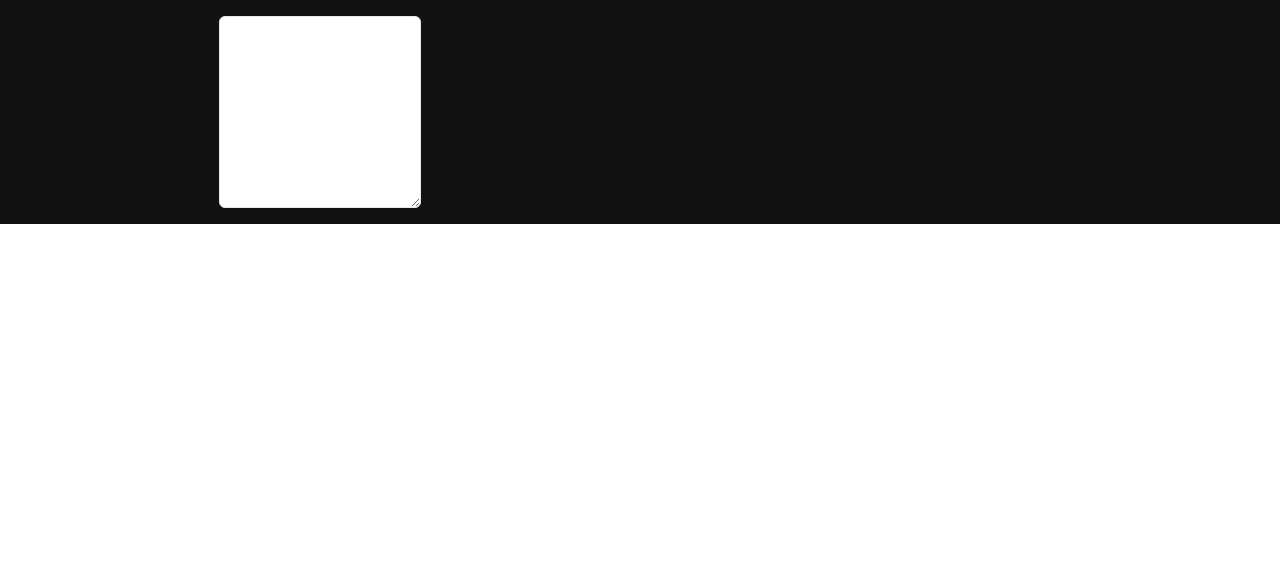
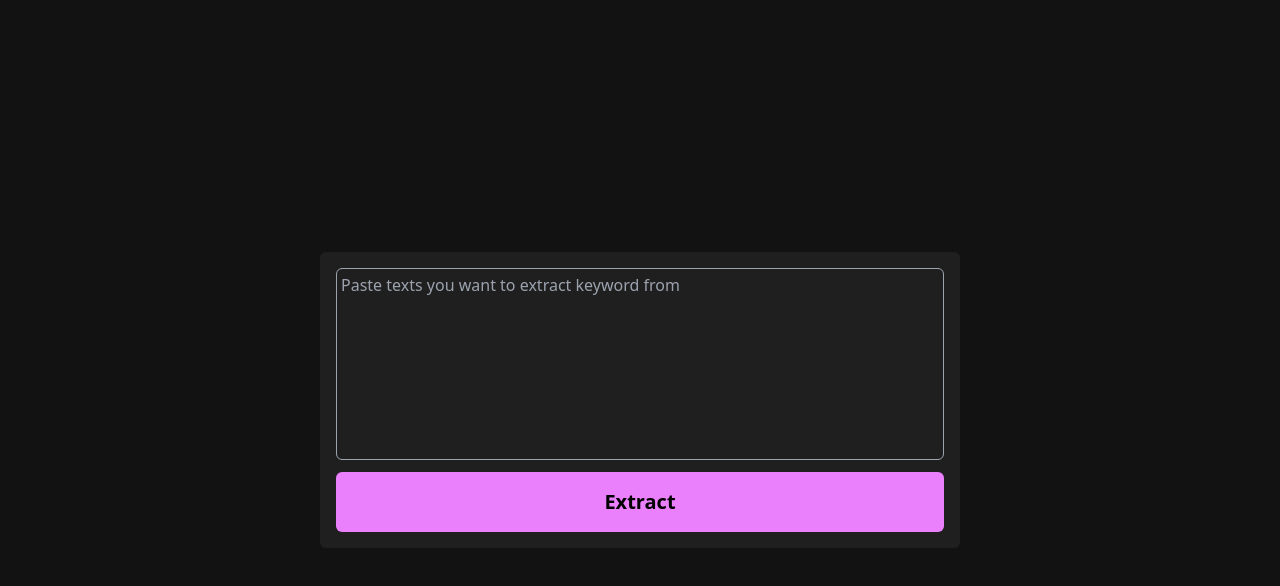
Before and after one commit to abubalo/keyword-extractor, a React (Vite) app: page / in a window 1280 px wide. Shown: the top 586 px of the page. Built offline with nearby package versions, Linux system fonts and the light colour scheme.

Commit message:
Modified App.jsx

```diff
--- a/src/App.jsx
+++ b/src/App.jsx
@@ -1,14 +1,111 @@
 import { useState } from "react";
+import Modal from "./Modal";
+import Toast from "./Toast";
 
 function App() {
+  const [isOpen, setIsOpen] = useState(false);
+  const [text, setText] = useState("");
+  const [keywords, setKeywords] = useState("");
+  const [loading, setLoading] = useState(false);
+  const [show, setShow] = useState(false);
 
-  const [isOpen, setIsOpen] = useState(false);
+  async function extractKeywords(e) {
+    setIsOpen(true);
+    setLoading(true);
 
-  return <main className="bg-background flex flex-col">
-    <div className="w-1/2 flex flex-col items-center justify-center p-4 text-slate-50 space-y-3 rounded-md">
-      <textarea name="" id="" className="h-48 overflow-auto border rounded-md"></textarea>
-    </div>
-  </main>;
+
+
+    const options = {
+      method: "POST",
+      headers: {
+        "Content-Type": "application/json",
+        authorization: `Bearer ${import.meta.env.VITE_OPENAI_API_KEY}`,
+      },
+
+      body: JSON.stringify({
+        model: "text-davinci-003",
+        prompt: `I want to act as an SEO expert, your taske is to generate or exctract key words from the following text. Make the the first letter uppercase seperated with commas \n\n ${text} `,
+        temperature: 0.5,
+        max_tokens: 60,
+        frequency_penalty: 0.8,
+      }),
+    };
+
+    if (text === "" && text.length < 20) {
+      setShow(true)
+      setIsOpen(false)
+    }else{
+
+      const response = await fetch(`${import.meta.env.VITE_URL}`, options);
+      const json = await response.json()
+
+      const data = json.choices[0].text.trim()
+      setKeywords(data)
+      console.log(data)
+      setLoading(false)
+    }
+
+  }
+
+  // console.log(keywords);
+  return (
+    <main className="w-full h-screen bg-background flex flex-col justify-center items-center">
+      <div className="w-1/2 flex flex-col items-center justify-center p-4 bg-secondary text-slate-50 space-y-3 rounded-md">
+        <textarea
+          name=""
+          value={text}
+          onChange={(e) => setText(e.target.value)}
+          placeholder="Paste texts you want to extract keyword from"
+          className="w-full h-48 overflow-y-auto p-1 text-slate-50 bg-transparent border border-gray-400 outline-none rounded-md resize-none"
+        ></textarea>
+        <button
+          onClick={extractKeywords}
+          className="w-full p-4 text-xl text-black font-semibold bg-primary rounded-md hover:bg-hoverPrimary active:scale-95 transition-transform duration-200"
+        >
+          Extract
+        </button>
+      </div>
+      <Modal isOpen={isOpen} setIsOpen={setIsOpen}>
+        <div className="font-medium font-mono border w-full">
+          {keywords}
+        </div>
+        <span className="absolute top-0 right-1 text-slate-800 cursor-pointer">
+          <svg
+            xmlns="http://www.w3.org/2000/svg"
+            fill="none"
+            viewBox="0 0 24 24"
+            strokeWidth={1.5}
+            stroke="currentColor"
+            className="w-6 h-6"
+          >
+            <path
+              strokeLinecap="round"
+              strokeLinejoin="round"
+              d="M6 18L18 6M6 6l12 12"
+            />
+          </svg>
+        </span>
+        <button className="w-full flex justify-between px-4 py-3 bg-primary rounded-md hover:bg-hoverPrimary active:scale-95 transition-transform duration-200">
+          <span>Copy</span>
+          <svg
+            xmlns="http://www.w3.org/2000/svg"
+            fill="none"
+            viewBox="0 0 24 24"
+            strokeWidth={1.5}
+            stroke="currentColor"
+            className="w-6 h-6"
+          >
+            <path
+              strokeLinecap="round"
+              strokeLinejoin="round"
+              d="M15.75 17.25v3.375c0 .621-.504 1.125-1.125 1.125h-9.75a1.125 1.125 0 01-1.125-1.125V7.875c0-.621.504-1.125 1.125-1.125H6.75a9.06 9.06 0 011.5.124m7.5 10.376h3.375c.621 0 1.125-.504 1.125-1.125V11.25c0-4.46-3.243-8.161-7.5-8.876a9.06 9.06 0 00-1.5-.124H9.375c-.621 0-1.125.504-1.125 1.125v3.5m7.5 10.375H9.375a1.125 1.125 0 01-1.125-1.125v-9.25m12 6.625v-1.875a3.375 3.375 0 00-3.375-3.375h-1.5a1.125 1.125 0 01-1.125-1.125v-1.5a3.375 3.375 0 00-3.375-3.375H9.75"
+            />
+          </svg>
+        </button>
+      </Modal>
+      <Toast show={show} setShow={setShow} message={"Input is empty"} color={"red-500"}/>
+    </main>
+  );
 }
 
 export default App;
```
Also changed, not shown: 1 other file (tests, documents, lock files or other folders).
